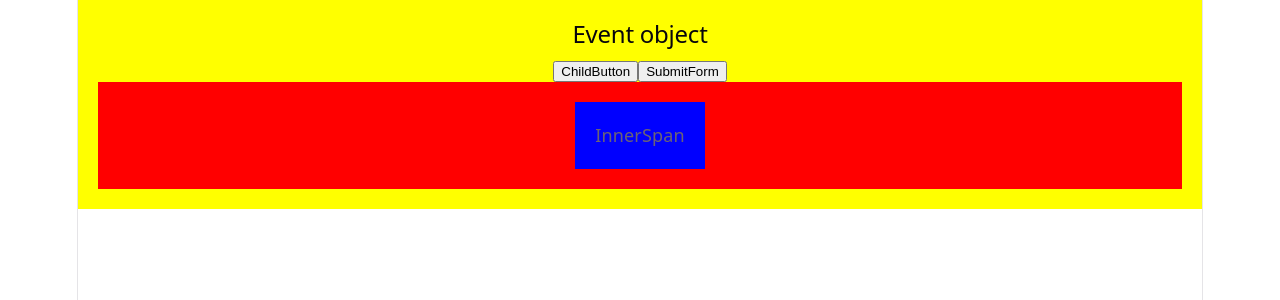
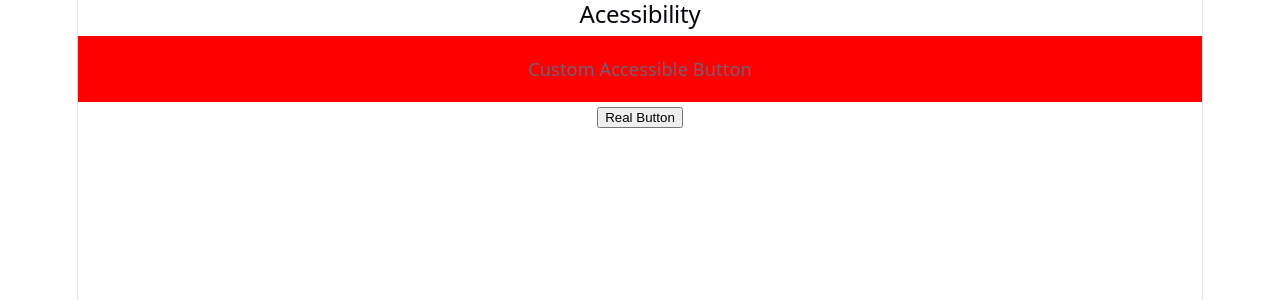
Before and after one commit to varshithym/MERN_Stu_FebMay26Mys, a React (Vite) app in the folder W10/D3/my-event-app/: page / in a window 1280 px wide. Shown: the top 300 px of the page. Built offline with nearby package versions, Linux system fonts and the light colour scheme.

Commit message:
Acessibility for custom Clickable elements

```diff
--- a/W10/D3/my-event-app/src/App.jsx
+++ b/W10/D3/my-event-app/src/App.jsx
@@ -8,6 +8,7 @@
 import { FormsPatterns } from './components/p7'
 import { KeyboardEvent } from './components/p8'
 import { EventObj } from './components/p9'
+import { Acessibility } from './components/p10'
 
 function App() {
   const [count, setCount] = useState(0)
@@ -20,7 +21,8 @@
     {/* <UseCallBackEvents/> */}
     {/* <FormsPatterns/> */}
     {/* <KeyboardEvent/> */}
-    <EventObj/>
+    {/* <EventObj/> */}
+    <Acessibility/>
     </>
   )
 }
--- /dev/null
+++ b/W10/D3/my-event-app/src/components/p10.jsx
@@ -0,0 +1,16 @@
+// Acessibility for custom Clickable elements
+// to make non-button element behave like a accessible button
+export function Acessibility(){
+    const handleClick=()=>{
+        alert('custom button clicked');
+    };
+    return(
+        <section>
+            <h2>Acessibility</h2>
+            <div role="button" tabIndex={0} onClick={handleClick} style={{padding:'20px',backgroundColor:'red'}}>
+                Custom Accessible Button
+            </div>
+            <button onClick={handleClick}>Real Button</button>
+        </section>
+    )
+}
```
